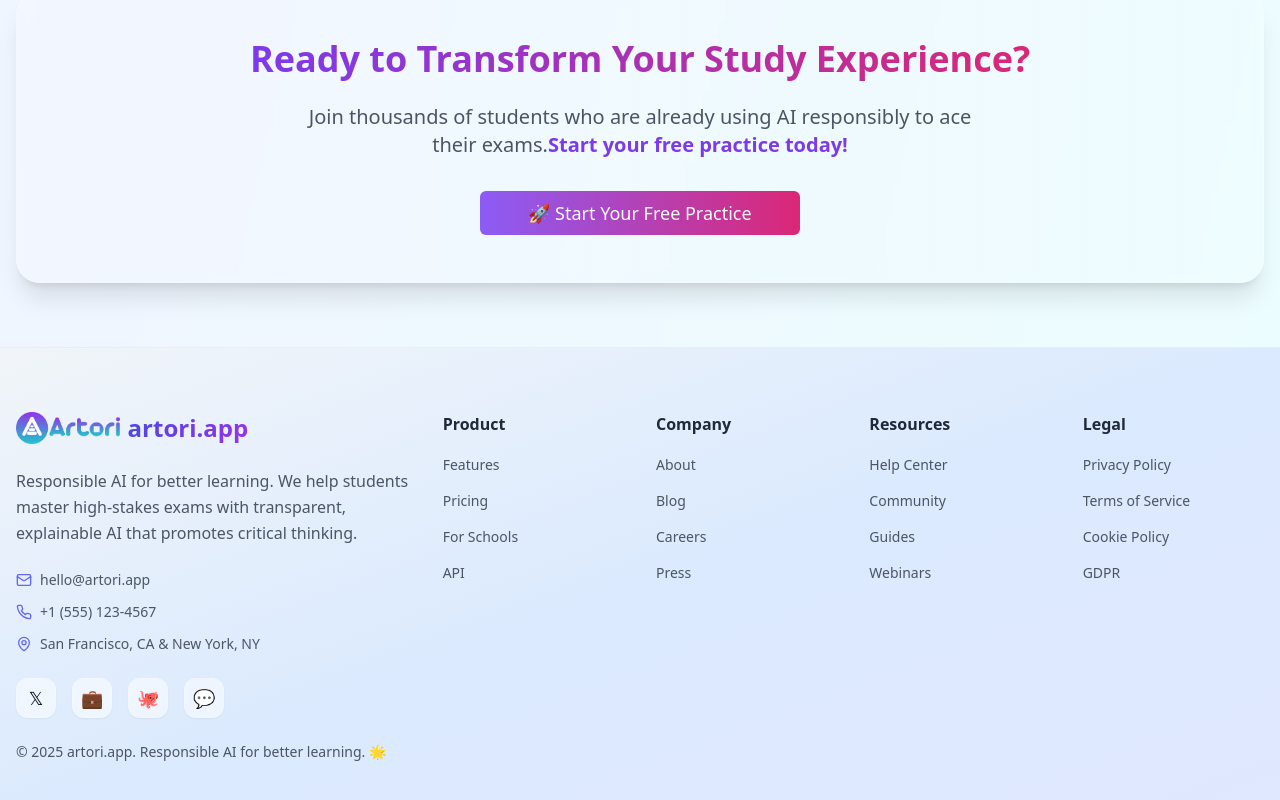
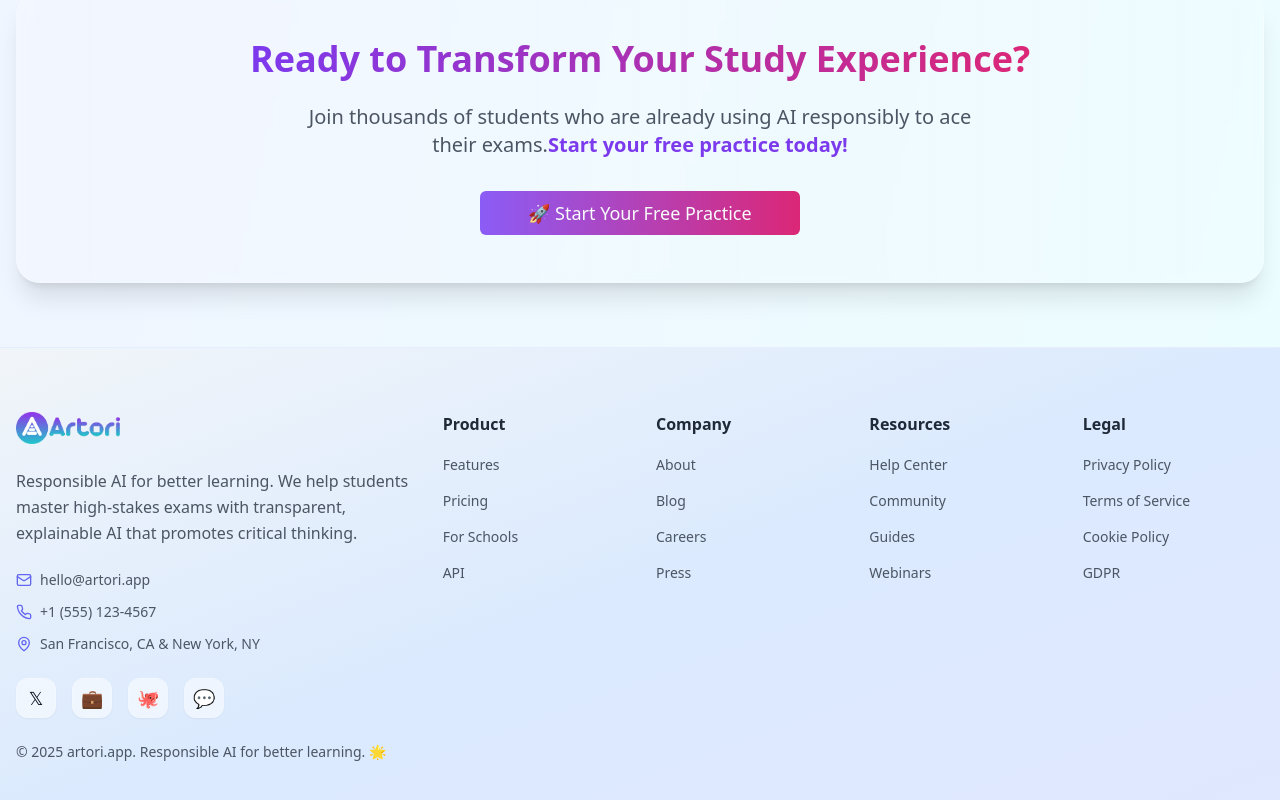
Before and after one commit to brunopinheiroeu/artori, a React (Vite) app in the folder frontend/: page / in a window 1280 px wide. Shown: the part 4803-5603 px from the top of the page. Built offline with nearby package versions, Linux system fonts and the light colour scheme; no server answers.

Commit message:
[snapdev] Removed the "artori.app" text span from the Footer component, keeping only the logo image for the non-school variant - wrote 1 file(s)

```diff
--- a/frontend/src/components/Footer.tsx
+++ b/frontend/src/components/Footer.tsx
@@ -80,11 +80,6 @@ const Footer = ({
               ) : (
                 <>
                   <img src="/artori-logo.png" alt="Artori" className="h-8 w-auto" />
-                  <span
-                    className={`text-2xl font-bold bg-gradient-to-r ${textGradient} bg-clip-text text-transparent`}
-                  >
-                    artori.app
-                  </span>
                 </>
               )}
             </div>
```
